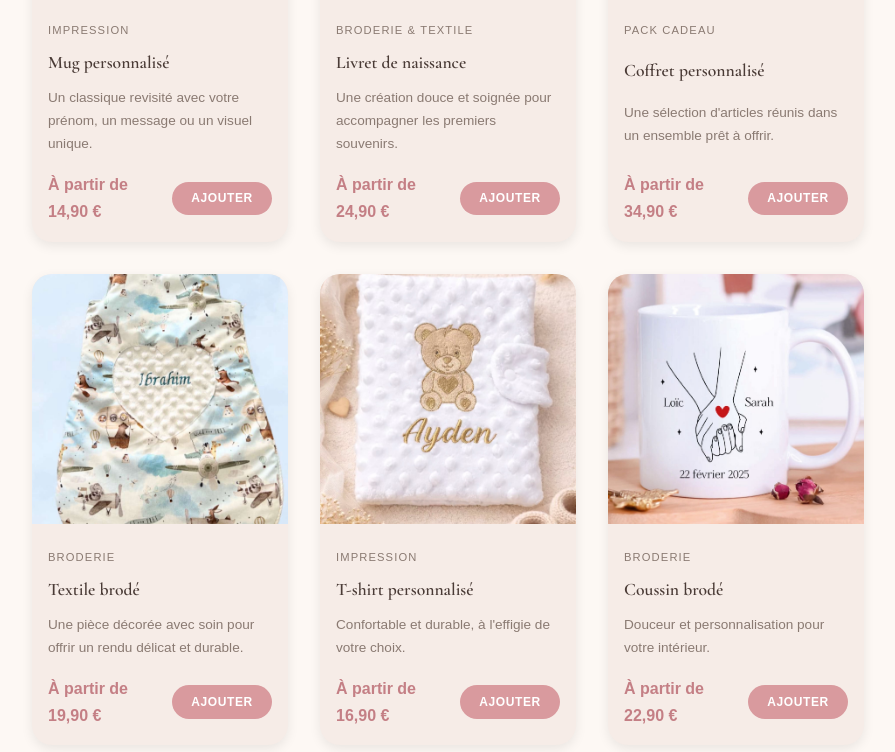
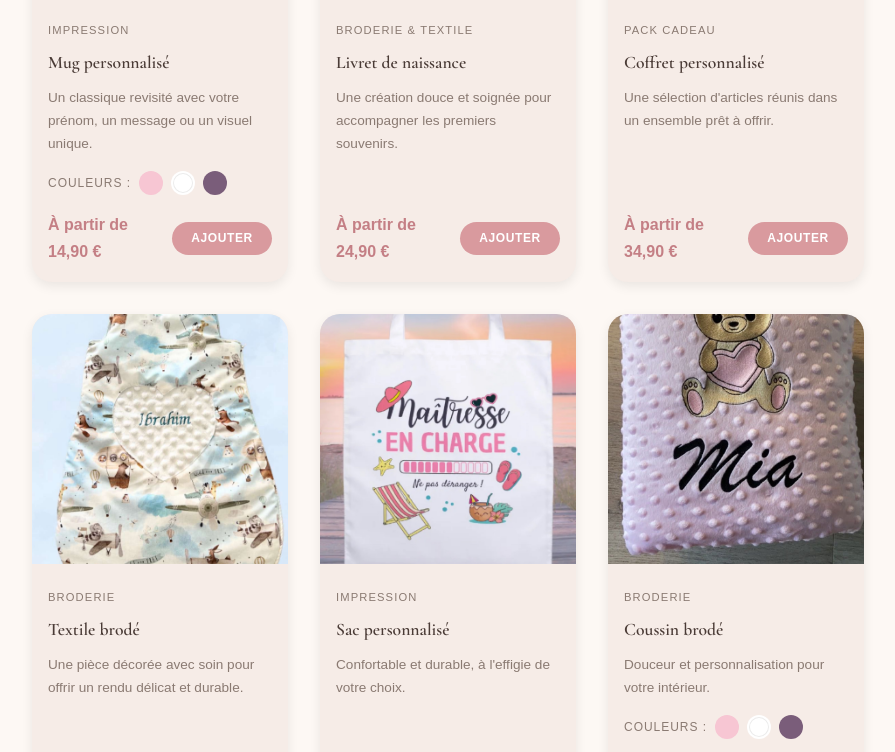
Before and after one commit to Ascenssucreausucre/cnpersonnalisation, a plain HTML site: page boutique.html in a window 1280 px wide. Shown: the part 758-1510 px from the top of the page, without its empty margins (192-1087 px from the left). Drawn offline with nearby package versions, Linux system fonts and the light colour scheme; a web font is replaced by a local one.

Commit message:
finito pipo

```diff
--- a/boutique.html
+++ b/boutique.html
@@ -118,7 +118,45 @@
         color: var(--color-text-muted);
         margin-bottom: 1rem;
         min-height: 2.4em;
+        flex: 1;
       }
+
+      .product-variants {
+        display: flex;
+        align-items: center;
+        flex-wrap: wrap;
+        gap: 0.5rem;
+        margin-bottom: 1rem;
+      }
+
+      .product-variants span {
+        font-size: 0.75rem;
+        color: var(--color-text-muted);
+        text-transform: uppercase;
+        letter-spacing: 0.08em;
+      }
+
+      .color-swatch {
+        width: 24px;
+        height: 24px;
+        border-radius: 50%;
+        border: 2px solid transparent;
+        cursor: pointer;
+        transition: transform 0.2s ease, border-color 0.2s ease;
+      }
+
+      .color-swatch:hover,
+      .color-swatch.active {
+        transform: scale(1.05);
+        border-color: var(--color-blush);
+      }
+
+      .color-swatch--rose { background: #f7c6d3; }
+      .color-swatch--blanc {
+        background: #ffffff;
+        box-shadow: inset 0 0 0 1px rgba(0, 0, 0, 0.08);
+      }
+      .color-swatch--prune { background: #7a5d7a; }
 
       .product-footer {
         display: flex;
@@ -242,7 +280,7 @@
           <!-- Impression -->
           <div class="product-item" data-category="impression">
             <img
-              src="assets/img/products/product-1.jpeg"
+              src="assets/img/products/product-2.jpeg"
               alt="Mug personnalisé"
             />
             <div class="product-info">
@@ -251,6 +289,12 @@
               <p class="product-description">
                 Un classique revisité avec votre prénom, un message ou un visuel unique.
               </p>
+              <div class="product-variants">
+                <span>Couleurs :</span>
+                <button class="color-swatch color-swatch--rose" aria-label="Rose" type="button"></button>
+                <button class="color-swatch color-swatch--blanc" aria-label="Blanc" type="button"></button>
+                <button class="color-swatch color-swatch--prune" aria-label="Prune" type="button"></button>
+              </div>
               <div class="product-footer">
                 <span class="product-price">À partir de 14,90 €</span>
                 <button class="add-to-cart">Ajouter</button>
@@ -261,7 +305,7 @@
           <!-- Broderie -->
           <div class="product-item" data-category="broderie">
             <img
-              src="assets/img/products/product-2.jpeg"
+              src="assets/img/products/product-1.jpeg"
               alt="Livret de naissance personnalisé"
             />
             <div class="product-info">
@@ -318,12 +362,12 @@
           <!-- Impression -->
           <div class="product-item" data-category="impression">
             <img
-              src="assets/img/products/product-1.jpeg"
+              src="assets/img/products/product-5.jpeg"
               alt="T-shirt personnalisé"
             />
             <div class="product-info">
               <p class="product-category">Impression</p>
-              <h3 class="product-name">T-shirt personnalisé</h3>
+              <h3 class="product-name">Sac personnalisé</h3>
               <p class="product-description">
                 Confortable et durable, à l'effigie de votre choix.
               </p>
@@ -337,7 +381,7 @@
           <!-- Broderie -->
           <div class="product-item" data-category="broderie">
             <img
-              src="assets/img/products/product-2.jpeg"
+              src="assets/img/products/product-6.jpeg"
               alt="Coussin brodé"
             />
             <div class="product-info">
@@ -346,6 +390,12 @@
               <p class="product-description">
                 Douceur et personnalisation pour votre intérieur.
               </p>
+              <div class="product-variants">
+                <span>Couleurs :</span>
+                <button class="color-swatch color-swatch--rose" aria-label="Rose" type="button"></button>
+                <button class="color-swatch color-swatch--blanc" aria-label="Blanc" type="button"></button>
+                <button class="color-swatch color-swatch--prune" aria-label="Prune" type="button"></button>
+              </div>
               <div class="product-footer">
                 <span class="product-price">À partir de 22,90 €</span>
                 <button class="add-to-cart">Ajouter</button>
@@ -501,7 +551,7 @@
           const filter = button.dataset.filter;
           products.forEach((product) => {
             if (filter === "all" || product.dataset.category === filter) {
-              product.style.display = "block";
+              product.style.display = "flex";
             } else {
               product.style.display = "none";
             }
@@ -517,6 +567,15 @@
           alert("Produit ajouté au panier ! 🎉");
         });
       });
+
+      // Sélection des couleurs pour le mug personnalisé
+      const colorSwatches = document.querySelectorAll(".color-swatch");
+      colorSwatches.forEach((swatch) => {
+        swatch.addEventListener("click", () => {
+          colorSwatches.forEach((item) => item.classList.remove("active"));
+          swatch.classList.add("active");
+        });
+      });
     </script>
   </body>
 </html>
```
Also changed, not shown: index.html (+12 -12 lines).
